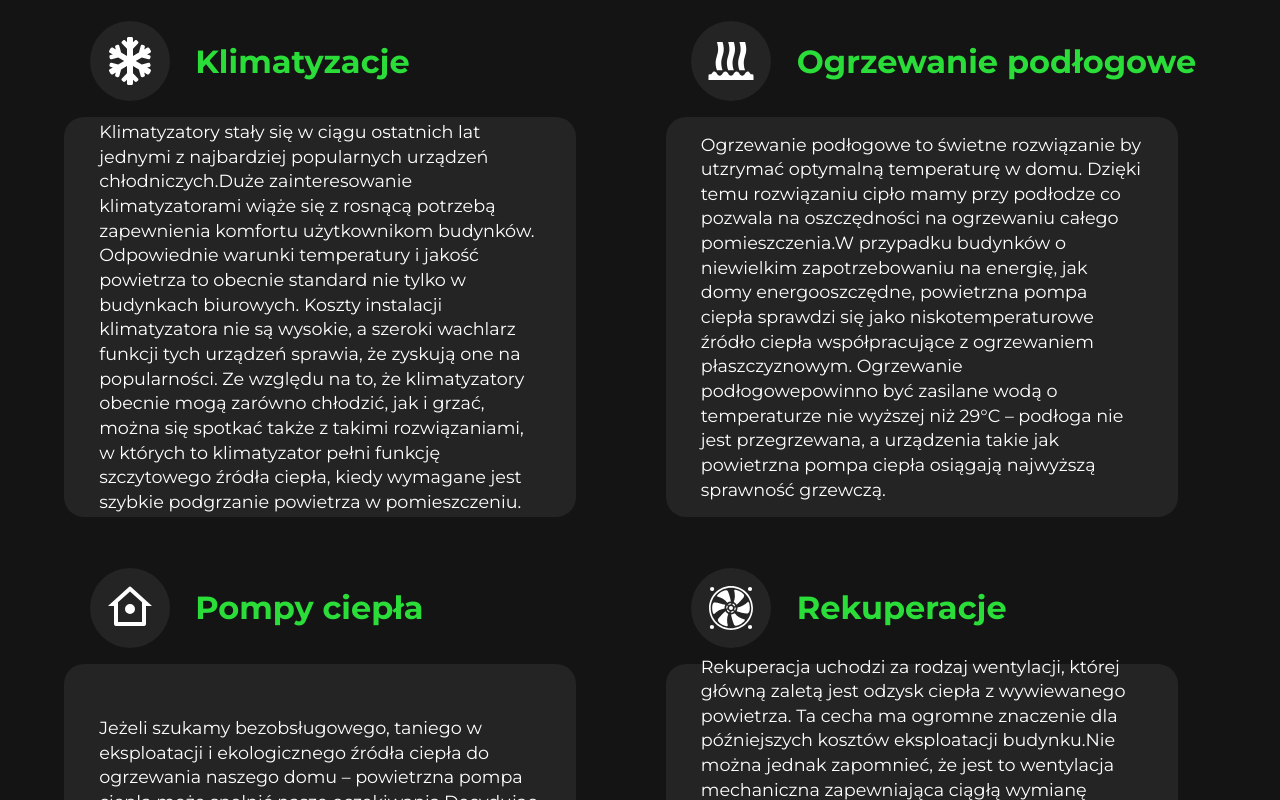
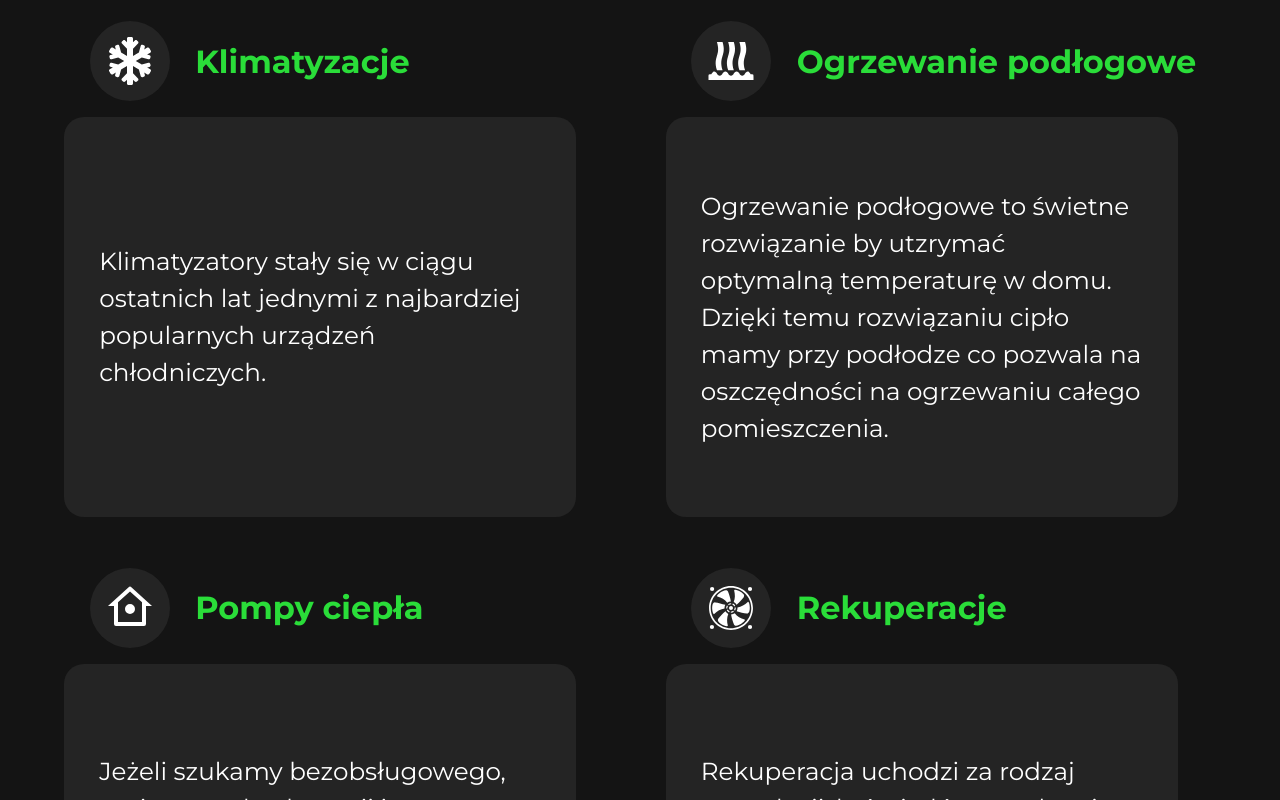
Before and after one commit to bszczypior/ekointel, a React (Create React App) app: page / in a window 1280 px wide. Shown: the part 2420-3220 px from the top of the page. Built offline with nearby package versions, Linux system fonts and the light colour scheme; a web font is replaced by a local one.

Commit message:
update 21.06.2020

```diff
--- a/src/components/About/About.module.css
+++ b/src/components/About/About.module.css
@@ -61,6 +61,13 @@
   font-size: 1.1em;
   line-height: 1.4em;
 
+}
+.aboutContent p{
+  font-size: 1.4em;
+  line-height: 1.5em;
+}
+.aboutContent p span {
+  display: none;
 }
 .aboutButtonPlace{
   margin-top: 5vh;
```
